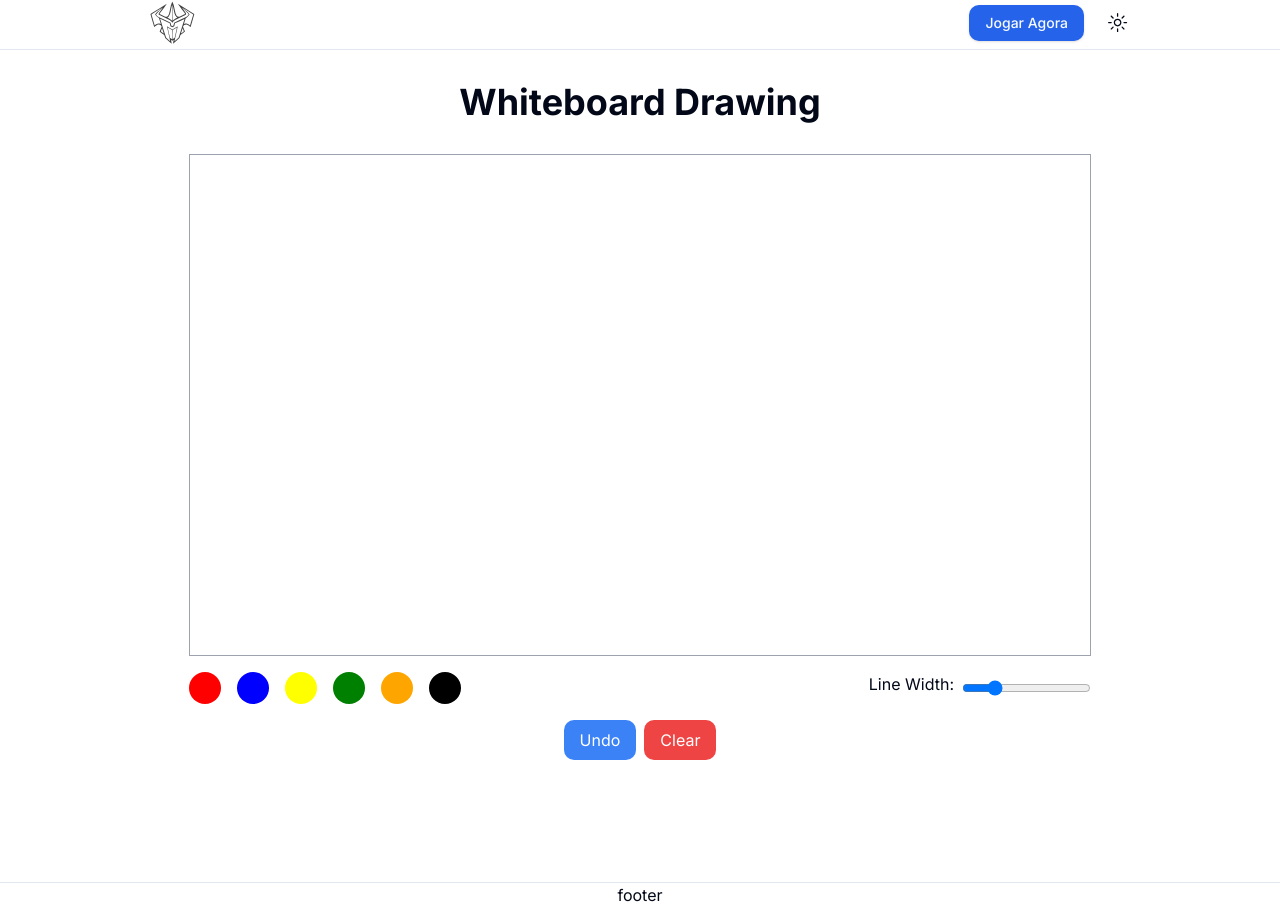
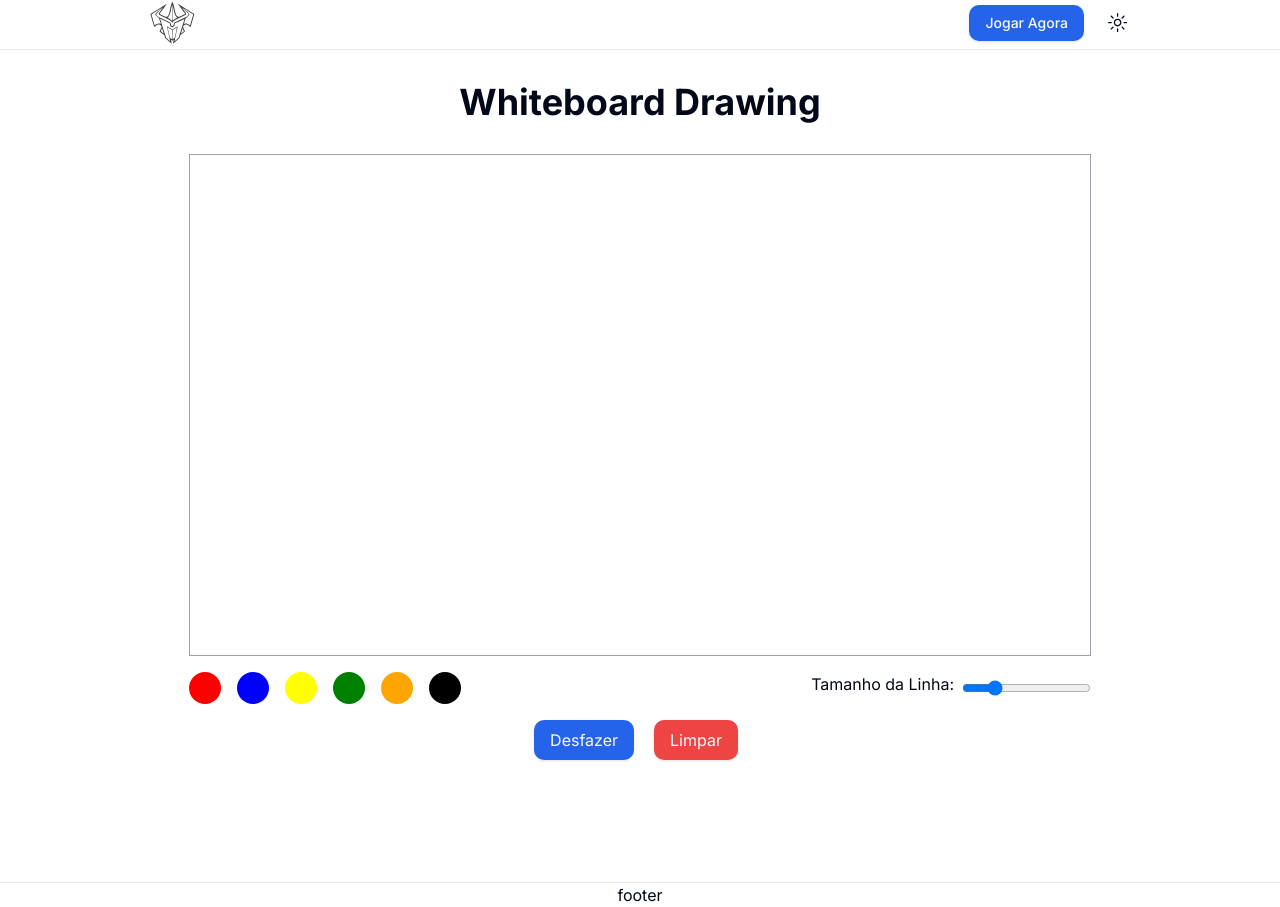
Before and after one commit to giovannivicentin/megazord, a Next.js app: page /whiteboard in a window 1280 px wide. Built offline with nearby package versions, Linux system fonts and the light colour scheme.

Commit message:
feat: add color white / title changes

```diff
--- a/src/components/whiteboard.tsx
+++ b/src/components/whiteboard.tsx
@@ -163,7 +163,7 @@ export default function WhiteboardCanvas() {
         </div>
         <div className="flex-grow" />
         <label htmlFor="lineWidthRange" className="mr-2">
-          Line Width:
+          Tamanho da Linha:
         </label>
         <input
           id="lineWidthRange"
@@ -175,18 +175,18 @@ export default function WhiteboardCanvas() {
           title="Line Width"
         />
       </div>
-      <div className="flex justify-center my-4">
+      <div className="flex gap-3 mt-3 items-center justify-center">
         <button
-          className="bg-blue-500 text-white px-4 py-2 mr-2 rounded-md"
+          className="bg-primary text-primary-foreground shadow hover:bg-primary/90 px-4 py-2 mr-2 rounded-md"
           onClick={undoDrawing}
         >
-          Undo
+          Desfazer
         </button>
         <button
-          className="bg-red-500 text-white px-4 py-2 rounded-md"
+          className="bg-red-500 text-primary-foreground shadow hover:bg-red-500/90 px-4 py-2 mr-2 rounded-md"
           onClick={clearDrawing}
         >
-          Clear
+          Limpar
         </button>
       </div>
     </div>
```
